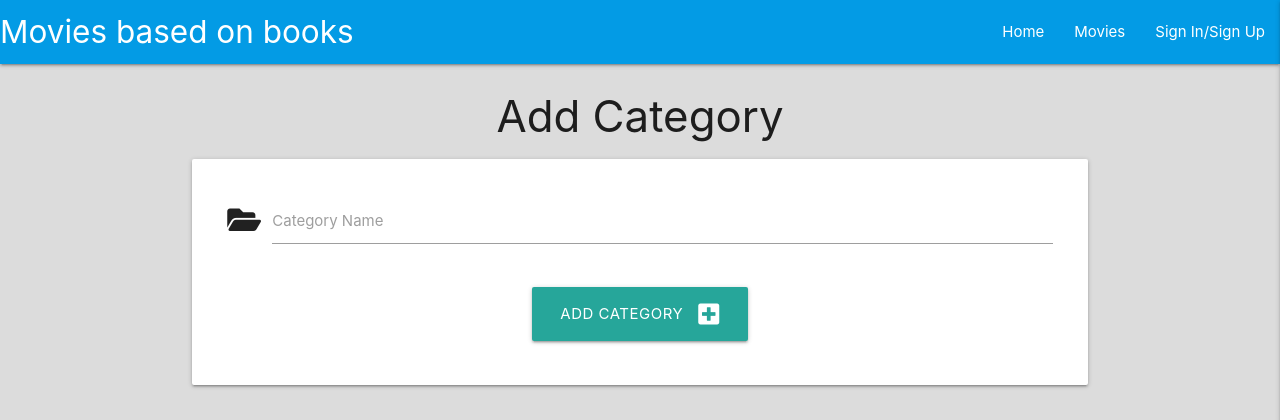
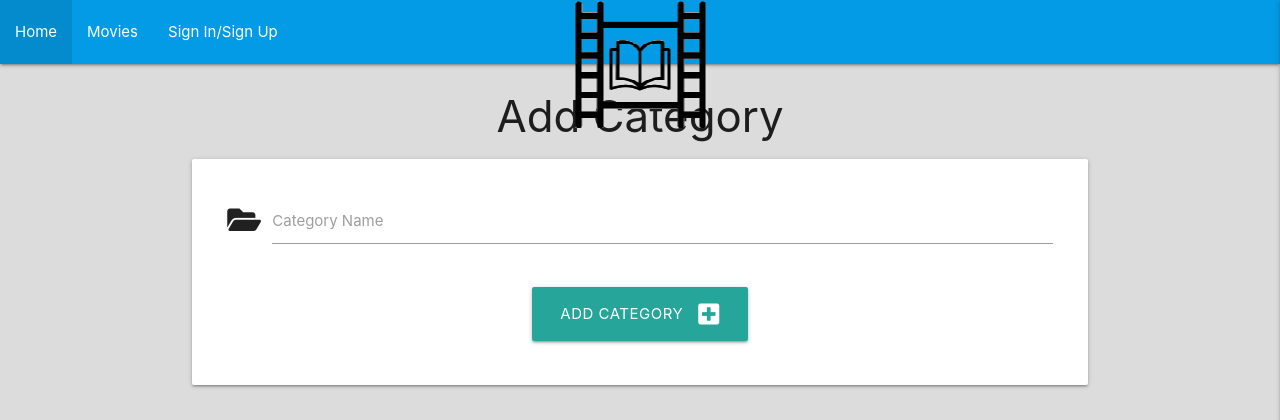
Before and after one commit to Code-Institute-Submissions/Dynjashik-MSP3-Movie-collection_OctREsub, a Flask app: page /add_category in a window 1280 px wide. Shown: the top 420 px of the page. Run offline with Flask 2, Linux system fonts and the light colour scheme; some libraries are stand-ins or nearby versions.

Commit message:
refactor navbar: remove site name, add logo, add logged in username

```diff
--- a/templates/base.html
+++ b/templates/base.html
@@ -17,9 +17,7 @@
         <!-- Navbar -->
         <nav class="nav-extended text-shadow light-blue darken-1">
 			<div class="nav-wrapper">
-				<a href="{{ url_for('home_page') }}" class="brand-logo">Movies based on books</a>
-				<a href="#" data-target="mobile-demo" class="sidenav-trigger right"><i class="fas fa-bars"></i></a>
-                    <ul class="right hide-on-med-and-down">
+                <ul class=" left hide-on-med-and-down">
                     <li><a href="{{ url_for('home_page') }}">Home</a></li>
                     <li><a href="{{ url_for('movie_page') }}">Movies</a></li>
                     {% if session.user %}
@@ -27,17 +25,24 @@
                     {% if session.user|lower == "admin"|lower %}
                     <li><a href="{{ url_for('get_categories') }}">Manage Categories</a></li>
                     {% endif %}
-                        <li><a href="{{ url_for('log_out') }}">Log Out</a></li>
+                    <li><a href="{{ url_for('log_out') }}">Log out</a></li>
                     {% else %}
                     <li><a href="{{ url_for('sign_in') }}">Sign In/Sign Up</a></li>
                     {% endif %}
                 </ul>
+				<a href="{{ url_for('home_page') }}" class="center brand-logo">
+                    <img src="../static/images/logo-icon.png" alt="Website logo">
+                </a>
+				<a href="#" data-target="mobile-demo" class="sidenav-trigger right"><i class="fas fa-bars"></i></a>
+                {% if session.user %}
+                <span class="username">{{session.user}}</span>
+                {% endif %}
 			</div>
 		</nav>
 
         <!-- mobile sidenav -->
 		<ul class="sidenav" id="mobile-demo">
-            <li><h4 class="light-blue-text text-darken 4">Movies based on books</h4></li>
+            <li><h4 class="light-blue-text text-darken 4">Movies by books</h4></li>
             <li><a href="{{ url_for('home_page') }}">Home</a></li>
             <li><a href="{{ url_for('movie_page') }}">Movies</a></li>
         {% if session.user %}
@@ -45,7 +50,7 @@
             {% if session.user|lower == "admin"|lower %}
                 <li><a href="{{ url_for('get_categories') }}">Manage Categories</a></li>
             {% endif %}
-            <li><a href="{{ url_for('log_out') }}">Log Out</a></li>
+            <li><a href="{{ url_for('log_out') }}">Log out</a></li>
         {% else %}
             <li><a href="{{ url_for('sign_in') }}">Sign In/Sign Up</a></li>
         {% endif %}
```
Lines whose indentation alone changed are shown as unchanged.
